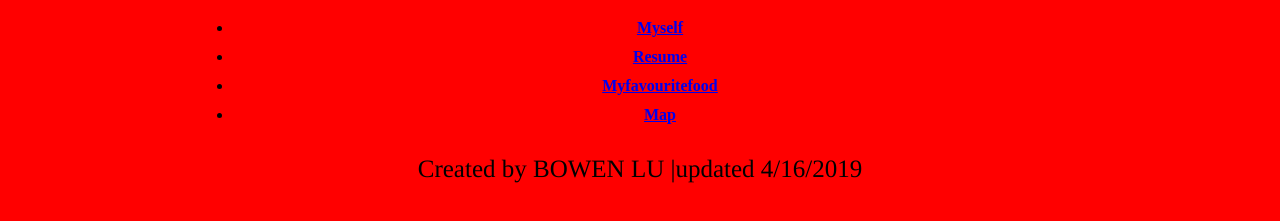
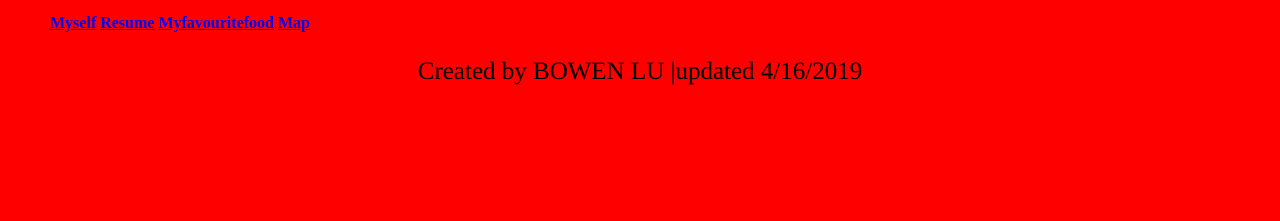
Before and after one commit to bbbbowenlu/project-3, a plain HTML site: page map.html in a window 1280 px wide. Shown: the part 423-644 px from the top of the page. Drawn offline with Linux system fonts and the light colour scheme; some packages are replaced by stand-ins of ours.

Commit message:
Update map.html

```diff
--- a/map.html
+++ b/map.html
@@ -26,10 +26,10 @@ function initMap() {
     src="https://maps.googleapis.com/maps/api/js?key=AIzaSyCtHm7yj7rwD9hOV6aQ6HlfLW828QXIDg0&callback=initMap">
     </script>
  <ul>
-        <li><strong><a href="myself.html">Myself</a></strong></li>
-        <li><strong><a href="resume.html">Resume</a></strong></li>
-        <li><strong><a href="myfavouritefood.html">Myfavouritefood</a></strong></li>
-        <li><strong><a href="map.html">Map</a></strong></li>
+        <strong><a href="myself.html">Myself</a></strong>
+        <strong><a href="resume.html">Resume</a></strong>
+        <strong><a href="myfavouritefood.html">Myfavouritefood</a></strong>
+        <strong><a href="map.html">Map</a></strong>
  </ul>
 
 	<footer>
```
